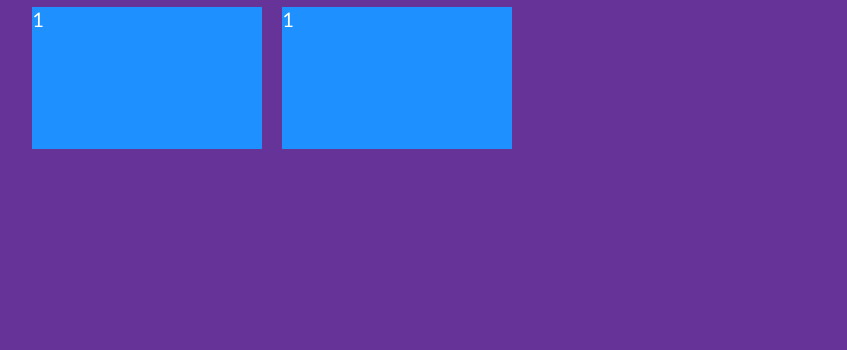
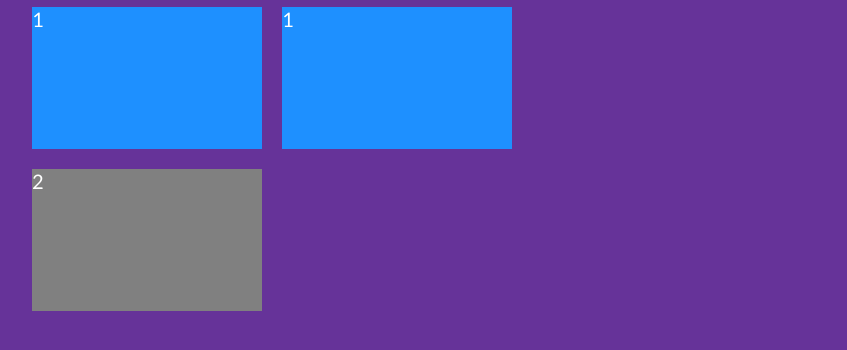
Before and after one commit to AgnieszkaKurek/HtmlCssDemo, a plain HTML site: page HtmlCssDemo/index.html in a window 1280 px wide. Shown: the part 94-444 px from the top of the page, without its empty margins (118-965 px from the left). Drawn offline with Linux system fonts and the light colour scheme.

Commit message:
Adding and styling class "tile2"

```diff
--- a/HtmlCssDemo/StyleSheet1.css
+++ b/HtmlCssDemo/StyleSheet1.css
@@ -36,3 +36,10 @@ body {
     background-color:dodgerblue;
     float:left;
 }
+.tile2 {
+    margin:10px;
+    width:230px;
+    height:142px;
+    background-color:gray;
+    float:left;
+}
--- a/HtmlCssDemo/index.html
+++ b/HtmlCssDemo/index.html
@@ -20,6 +20,10 @@
         <div class="square">
             <div class="tile1">1</div>
             <div class="tile1">1</div>
+            <div style="clear:both"></div>
+
+            <div class="tile2">2</div>
+
         </div>
         <div class="square"></div>
         <div style="clear:both"></div>
```
